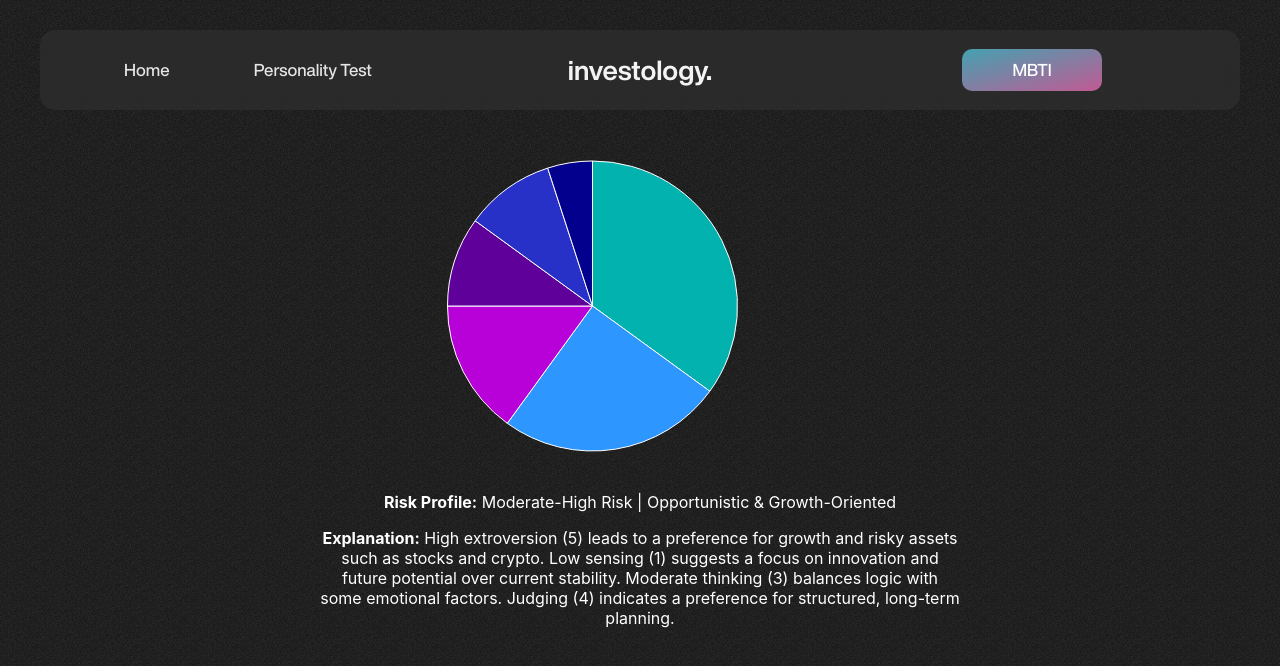
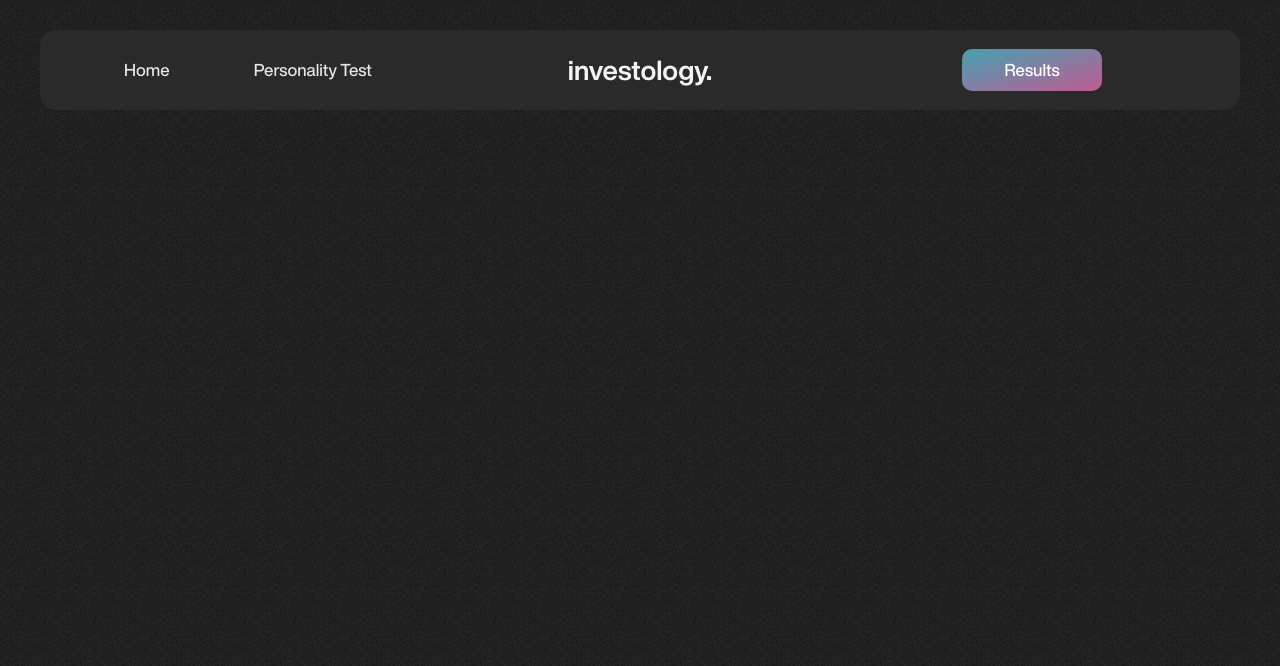
Before and after one commit to imreallynameless/tarot-stocks, a React (Vite) app in the folder frontend/: page /results in a window 1280 px wide. Shown: the top 666 px of the page. Built offline with nearby package versions, Linux system fonts and the light colour scheme.

Commit message:
connected backend to frontend

```diff
--- a/frontend/src/App.tsx
+++ b/frontend/src/App.tsx
@@ -1,40 +1,22 @@
 import { useState } from 'react'
-// import reactLogo from './assets/react.svg'
-// import viteLogo from '/vite.svg'
-// import QuestionBox from './pages/mbti/question'
 import './App.css'
 import { Routes, Route, BrowserRouter } from 'react-router-dom';
 import Home from './pages/home/Home';
 import NavBar from './components/NavBar';
 import Mbti from './pages/mbti/Mbti';
-import Results from './components/Results'
+import Results from './pages/results/Results';
 
 function App() {
-  // const [count, setCount] = useState(0)
-
   return (
     <BrowserRouter>
-
-      <NavBar/>
-        <Routes>
-          <Route index element={<Home/>} />
-          <Route path="/mbti" element={<Mbti/>} />
-          <Route path="/results" element={<Results personalityData={{
-        "Explanation": "High extroversion (5) leads to a preference for growth and risky assets such as stocks and crypto. Low sensing (1) suggests a focus on innovation and future potential over current stability. Moderate thinking (3) balances logic with some emotional factors. Judging (4) indicates a preference for structured, long-term planning.",
-        "RiskProfile": "Moderate-High Risk | Opportunistic & Growth-Oriented",
-         "Allocation": {
-            "Growth Stocks": [35, ["NVIDIA (NVDA)", "Tesla (TSLA)", "Shopify (SHOP)", "Palantir (PLTR)"]],
-            "Cryptocurrency": [25, ["Ethereum (ETH)", "Solana (SOL)", "Chainlink (LINK)", "Avalanche (AVAX)"]],
-            "Real Estate": [15, ["Fundrise (fractional real estate)", "Realty Income (O)"]],
-            "Bonds": [10, ["U.S. Treasury Bonds", "Apple Corporate Bonds (AAPL)"]],
-            "Small Businesses": [10, ["Startups via crowdfunding (AngelList, Kickstarter)"]],
-            "Cash": [5, ["High-yield savings (Ally, Marcus by Goldman Sachs)"]]
-        }
-          }}/>}/>
-        </Routes>
-
+      <NavBar />
+      <Routes>
+        <Route path="/" element={<Home />} />
+        <Route path="/mbti" element={<Mbti />} />
+        <Route path="/results" element={<Results />} />
+      </Routes>
     </BrowserRouter>
-  )
+  );
 }
 
-export default App
+export default App;
--- a/frontend/src/components/NavBar.tsx
+++ b/frontend/src/components/NavBar.tsx
@@ -4,6 +4,7 @@ import { Label1, Label2 } from '../constants/Labels'
 import { Button1 } from '../constants/Buttons'
 import { Link, useNavigate } from 'react-router-dom'
 import { css, keyframes } from '@emotion/react'
+
 const NavBar = () => {
   const navigate = useNavigate();
   const [ hoveredTab, setHoveredTab] = useState(0);
@@ -41,9 +42,9 @@ const NavBar = () => {
         <NavBarSubContainer>
           <Button1 className='justify-self: end; cursor: pointer;'
           onClick={() =>
-            navigate("/mbti")
+            navigate("/results")
           }>
-            MBTI
+            Results
           </Button1>
         </NavBarSubContainer>
         <div></div>
--- a/frontend/src/components/Results.tsx
+++ /dev/null
@@ -1,87 +0,0 @@
-import React, { useState, useEffect } from 'react'
-import styled from '@emotion/styled'
-import { Label1, Label2 } from '../constants/Labels'
-import { Button1 } from '../constants/Buttons'
-import { Link, useNavigate, useParams } from 'react-router-dom'
-import { css, keyframes } from '@emotion/react'
-import { PieChart } from '@mui/x-charts/PieChart';
-
-interface PersonalityData {
-    Explanation: string;
-    RiskProfile: string;
-    Allocation: {
-        [key: string]: [number, string[]];
-    };
-}
-
-interface InvestmentPieChartProps {
-    personalityData: PersonalityData;
-}
-
-
-const ResultsPage: React.FC<InvestmentPieChartProps> = ({ personalityData }) => {
-    const chartData = Object.entries(personalityData.Allocation).map(([label, [value, recommendations]], id) => ({
-        id,
-        value,
-        label: `${label}: ${recommendations.join(", ")}`
-    }));
-
-    console.log(chartData)
-    return (
-        <div
-          style={{
-            display: 'flex',
-            flexDirection: 'column',
-            alignItems: 'center',
-            justifyContent: 'center',
-            height: '100vh', // Take up full viewport height
-            width: '100%', // Take up full viewport width
-          }}
-        >
-          {/* Pie Chart Container */}
-          <div
-            style={{
-              width: '50%', // Take up half the screen width
-              display: 'flex',
-              justifyContent: 'center',
-              alignItems: 'center',
-            }}
-          >
-            <PieChart
-              series={[
-                {
-                  data: chartData,
-                },
-              ]}
-              width={600} // Adjust width as needed
-              height={300} // Adjust height as needed
-              slotProps={{
-                legend: {
-                  hidden: true, // Hide the legend
-                },
-              }}
-            />
-          </div>
-
-          {/* Risk Profile and Explanation */}
-          <div
-            style={{
-              width: '50%', // Match the width of the pie chart
-              textAlign: 'center', // Center-align text
-              marginTop: '20px', // Add some spacing between the chart and text
-              color: 'white', // Ensure text is white
-            }}
-          >
-            <p>
-              <strong>Risk Profile:</strong> {personalityData.RiskProfile}
-            </p>
-            <p>
-              <strong>Explanation:</strong> {personalityData.Explanation}
-            </p>
-          </div>
-        </div>
-      );
-};
-
-
-export default ResultsPage
--- a/frontend/src/pages/mbti/Mbti.tsx
+++ b/frontend/src/pages/mbti/Mbti.tsx
@@ -1,8 +1,6 @@
 import React, { useEffect, useState } from 'react';
 import QuestionBox from '../../components/QuestionBox'; // Import the QuestionBox component
-import {Button1} from '../../constants/Buttons'
-import { Link, useNavigate } from 'react-router-dom'
-import './App.css'
+import { useNavigate } from 'react-router-dom';
 import styled from '@emotion/styled';
 
 type Option = {
@@ -22,8 +20,8 @@ const Mbti: React.FC = () => {
   const [error, setError] = useState<string | null>(null);
   const [loading, setLoading] = useState<boolean>(true); // Loading state
   const [selectedAnswers, setSelectedAnswers] = useState<{ [key: string]: number | null }>({});
-  const [showAnswers, setShowAnswers] = useState(false); // To toggle the display of answers
 
+  // Fetch quiz data on component mount
   useEffect(() => {
     const fetchQuizData = async () => {
       try {
@@ -44,6 +42,7 @@ const Mbti: React.FC = () => {
     fetchQuizData();
   }, []);
 
+  // Handle answer selection for each question
   const handleSelectAnswer = (id: string, value: number) => {
     setSelectedAnswers((prevAnswers) => ({
       ...prevAnswers,
@@ -51,18 +50,48 @@ const Mbti: React.FC = () => {
     }));
   };
 
-  const handleSubmit = () => {
-    setShowAnswers(true); // Show the answers when the button is clicked
+  // Submit answers and navigate to the results page
+  const handleSubmit = async () => {
+    // Check if all questions are answered
+    const allAnswered = quizData.every((quizItem) => selectedAnswers[quizItem.id] !== null);
+
+    if (!allAnswered) {
+      alert('Please answer all questions before submitting.');
+      return;
+    }
+
+    try {
+      const response = await fetch('http://127.0.0.1:8000/get_results', {
+        method: 'POST',
+        headers: {
+          'Content-Type': 'application/json',
+        },
+        body: JSON.stringify({ answers: selectedAnswers }),
+      });
+
+      if (!response.ok) {
+        throw new Error('Failed to fetch results');
+      }
+
+      const data = await response.json();
+
+      // Save data to local storage for persistence
+      localStorage.setItem('personalityData', JSON.stringify(data));
+
+      // Navigate to results with the data
+      navigate('/results', { state: { personalityData: data } });
+    } catch (error) {
+      console.error('Error submitting answers:', error);
+    }
   };
 
-  const allAnswered = quizData.every((quizItem) => selectedAnswers[quizItem.id] !== null);
-
+  // Render a loading state while fetching quiz data
   if (loading) {
-    return <div>Loading quiz...</div>; // Show loading message
+    return <div>Loading quiz...</div>;
   }
 
+  // Render the component
   return (
-
     <MainSection>
       {error && <p>{error}</p>}
       <QuestionSection>
@@ -71,47 +100,40 @@ const Mbti: React.FC = () => {
             <QuestionBox
               key={quizItem.id}
               question={quizItem.text}
-            //   options={quizItem.options}
-            //   id={quizItem.id}
-            //   onSelectAnswer={handleSelectAnswer}
+              options={quizItem.options}
+              id={quizItem.id}
+              onSelectAnswer={handleSelectAnswer}
             />
           ))
         ) : (
           <p>No quiz data available.</p>
         )}
       </QuestionSection>
-      <SubmitSection >
-          <SubmitButton
-            onClick={() =>
-                navigate("/results")
-            }>
-            Submit Answers
-          </SubmitButton>
+      <SubmitSection>
+        <SubmitButton onClick={handleSubmit}>Submit Answers</SubmitButton>
       </SubmitSection>
-      {showAnswers && (
-        <div style={{ marginTop: '20px', textAlign: 'center', maxHeight: '40vh', overflowY: 'auto' }}>
-          <h3>Selected Answers:</h3>
-          <pre>{JSON.stringify(selectedAnswers, null, 2)}</pre>
-        </div>
-      )}
     </MainSection>
   );
 };
 
+export default Mbti;
+
+// Styled Components
 const MainSection = styled.div`
   display: flex;
   flex-direction: column;
   padding-top: 50px;
   padding-bottom: 50px;
-`
+`;
+
 const QuestionSection = styled.div`
-    padding-botom: 10rem;
+  padding-bottom: 10rem;
   padding-top: 5rem;
-    overflow-y: scroll;
+  overflow-y: auto;
   display: flex;
   flex-direction: column;
   height: 100vh;
-`
+`;
 
 const SubmitSection = styled.div`
   position: fixed;
@@ -124,13 +146,13 @@ const SubmitSection = styled.div`
   padding-bottom: 30px;
   height: 50px;
   background-color: rgb(40, 40, 40);
-`
+`;
 
-const SubmitButton = styled.div`
-background-image: linear-gradient(to bottom right, #44A2B1, #C15A93);
+const SubmitButton = styled.button`
+  background-image: linear-gradient(to bottom right, #44a2b1, #c15a93);
   overflow: hidden;
   position: relative;
-  height: 22px;
+  height: 40px;
   cursor: pointer;
   justify-content: center;
   align-items: center;
@@ -140,35 +162,10 @@ background-image: linear-gradient(to bottom right, #44A2B1, #C15A93);
   font-size: 17px;
   border-radius: 10px;
   font-weight: 500;
-  padding: 10px;
-  padding-left: 30px;
-  padding-right: 30px;
-  ${(props) => props.className}
+  padding: 10px 30px;
+  border: none;
 
-  span {
-    z-index: 20;
+  &:hover {
+    opacity: 0.9;
   }
-
-  &:after {
-    background: #fff;
-    content: "";
-    height: 155px;
-    left: -75px;
-    opacity: .2;
-    position: absolute;
-    top: -50px;
-    transform: rotate(35deg);
-    transition: all 550ms cubic-bezier(0.19, 1, 0.22, 1);
-    width: 50px;
-  }
-
-  :hover {
-
-    &:after {
-      left: 120%;
-      transition: all 550ms cubic-bezier(0.19, 1, 0.22, 1);
-    }
-  }
-`
-
-export default Mbti;
+`;
--- /dev/null
+++ b/frontend/src/pages/results/Results.tsx
@@ -0,0 +1,97 @@
+import React from 'react';
+import { useLocation, useNavigate } from 'react-router-dom';
+import { PieChart } from '@mui/x-charts/PieChart';
+import styled from '@emotion/styled';
+
+interface PersonalityData {
+  Explanation: string;
+  RiskProfile: string;
+  Allocation: {
+    [key: string]: [number, string[]];
+  };
+}
+
+const Results: React.FC = () => {
+  const location = useLocation();
+  const navigate = useNavigate();
+  const personalityData = location.state?.personalityData as PersonalityData;
+
+  // Redirect to the quiz if no data is present
+  if (!personalityData) {
+    console.warn('No data passed to Results page. Redirecting to quiz...');
+    navigate('/mbti'); // Redirect to /mbti
+    return null; // Avoid rendering anything while redirecting
+  }
+
+  // Transform allocation data for the chart
+  const chartData = Object.entries(personalityData.Allocation).map(([label, [value, recommendations]], id) => ({
+    id,
+    value,
+    label: `${label}: ${recommendations.join(', ')}`,
+  }));
+
+  return (
+    <ResultsContainer>
+      <Heading>Results</Heading>
+      <TextSection>
+        <RiskProfile>
+          <strong>Risk Profile:</strong> {personalityData.RiskProfile}
+        </RiskProfile>
+        <Explanation>
+          <strong>Explanation:</strong> {personalityData.Explanation}
+        </Explanation>
+      </TextSection>
+      <ChartContainer>
+        <PieChart
+          series={[
+            {
+              data: chartData,
+            },
+          ]}
+          width={600}
+          height={300}
+          slotProps={{
+            legend: {
+              hidden: true,
+            },
+          }}
+        />
+      </ChartContainer>
+    </ResultsContainer>
+  );
+};
+
+export default Results;
+
+// Styled Components
+const ResultsContainer = styled.div`
+  display: flex;
+  flex-direction: column;
+  align-items: center;
+  justify-content: center;
+  padding: 2rem;
+  color: white;
+`;
+
+const Heading = styled.h1`
+  font-size: 2rem;
+  color: #44a2b1;
+`;
+
+const TextSection = styled.div`
+  text-align: center;
+  margin-bottom: 2rem;
+`;
+
+const RiskProfile = styled.p`
+  font-size: 1.2rem;
+  margin-bottom: 1rem;
+`;
+
+const Explanation = styled.p`
+  font-size: 1rem;
+`;
+
+const ChartContainer = styled.div`
+  margin-top: 2rem;
+`;
```
Also changed, not shown: 1 other file (tests, documents, lock files or other folders). Lines whose indentation alone changed are shown as unchanged.
